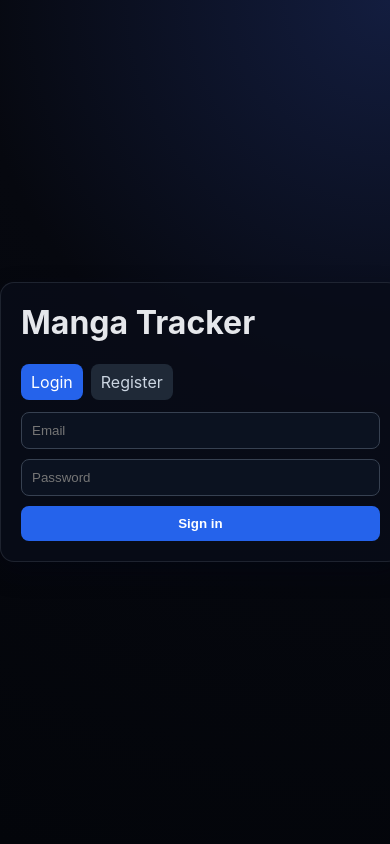
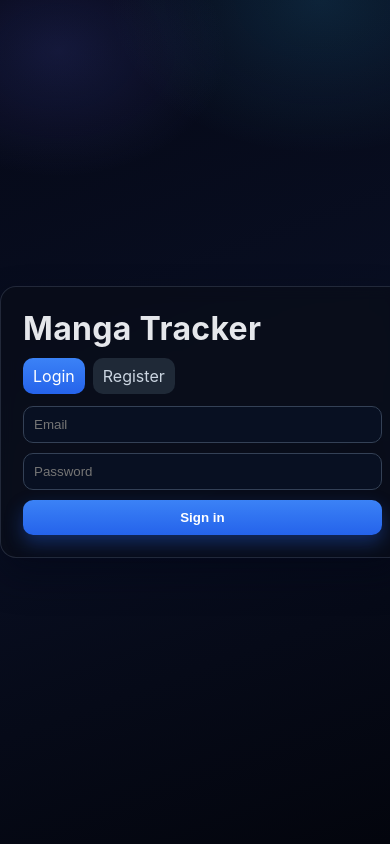
Before and after one commit to somaqzz12/manhwa-manga-tracking-Through-out-different-websites, a Flask app: page /auth in a window 390 px wide. Run offline with Flask 3, Linux system fonts and the light colour scheme; data comes from the database, SQL or seed files in the repository; data that the repository does not hold is empty.

Commit message:
Revamp UI design across extension and templates for improved aesthetics and user experience.
Updated styles in popup.html, auth.html, and index.html to enhance visual appeal with new gradients, improved button interactions, and refined input fields. Adjusted layout properties for better responsiveness and consistency, ensuring a modern look and feel throughout the application.

```diff
--- a/templates/auth.html
+++ b/templates/auth.html
@@ -11,46 +11,57 @@
       display: grid;
       place-items: center;
       font-family: Inter, Segoe UI, Arial, sans-serif;
-      background: radial-gradient(circle at top right, #131d3f 0%, #06080f 45%, #03050a 100%);
+      background:
+        radial-gradient(300px 220px at 82% 0%, rgba(56, 189, 248, 0.14), transparent 70%),
+        radial-gradient(240px 180px at 15% 6%, rgba(99, 102, 241, 0.16), transparent 70%),
+        linear-gradient(160deg, #050816 0%, #090f23 50%, #03050d 100%);
       color: #e5e7eb;
     }
     .card {
       width: min(420px, 92vw);
-      background: rgba(9, 13, 25, 0.82);
-      border: 1px solid rgba(107, 114, 128, 0.24);
-      border-radius: 14px;
-      box-shadow: 0 10px 24px rgba(2, 6, 23, 0.35);
-      padding: 20px;
+      background: rgba(9, 13, 25, 0.78);
+      border: 1px solid rgba(100, 116, 139, 0.28);
+      border-radius: 16px;
+      box-shadow: 0 18px 36px rgba(2, 6, 23, 0.45);
+      backdrop-filter: blur(8px);
+      padding: 22px;
     }
-    h1 { margin-top: 0; }
+    h1 { margin-top: 0; margin-bottom: 10px; letter-spacing: 0.01em; }
     .tabs { display: flex; gap: 8px; margin-bottom: 12px; }
     .tab {
       padding: 8px 10px;
-      border-radius: 8px;
+      border-radius: 10px;
       text-decoration: none;
       color: #cbd5e1;
       background: #1f2937;
     }
-    .tab.active { background: #2563eb; color: #fff; }
+    .tab.active { background: linear-gradient(180deg, #3b82f6 0%, #2563eb 100%); color: #fff; }
     input {
       width: 100%;
       margin-bottom: 10px;
       padding: 10px;
-      border-radius: 8px;
-      border: 1px solid #374151;
-      background: #0b1220;
+      border-radius: 10px;
+      border: 1px solid #344156;
+      background: rgba(9, 18, 36, 0.85);
       color: #f8fafc;
       box-sizing: border-box;
+      outline: none;
+      transition: border-color 0.15s ease, box-shadow 0.15s ease;
+    }
+    input:focus {
+      border-color: #60a5fa;
+      box-shadow: 0 0 0 3px rgba(96, 165, 250, 0.2);
     }
     button {
       width: 100%;
       padding: 10px;
       border: 0;
-      border-radius: 8px;
-      background: #2563eb;
+      border-radius: 10px;
+      background: linear-gradient(180deg, #3b82f6 0%, #2563eb 100%);
       color: #fff;
       font-weight: 600;
       cursor: pointer;
+      box-shadow: 0 8px 18px rgba(37, 99, 235, 0.35);
     }
     .error { color: #f87171; margin-bottom: 8px; }
   </style>
```
Also changed, not shown: extension/popup.html (+37 -13 lines), templates/index.html (+21 -14 lines).
